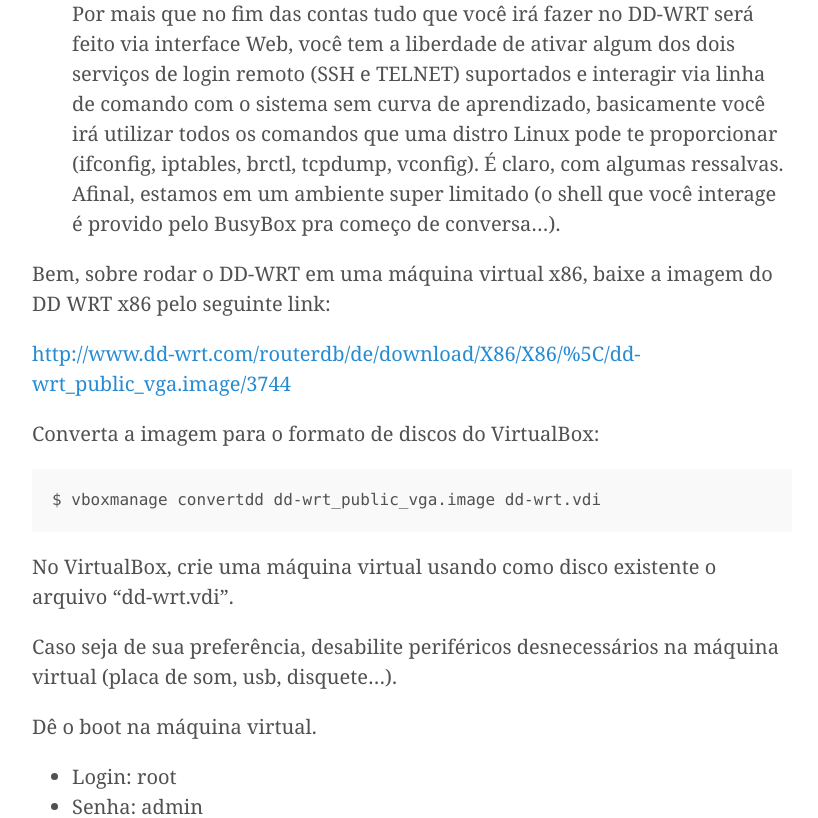
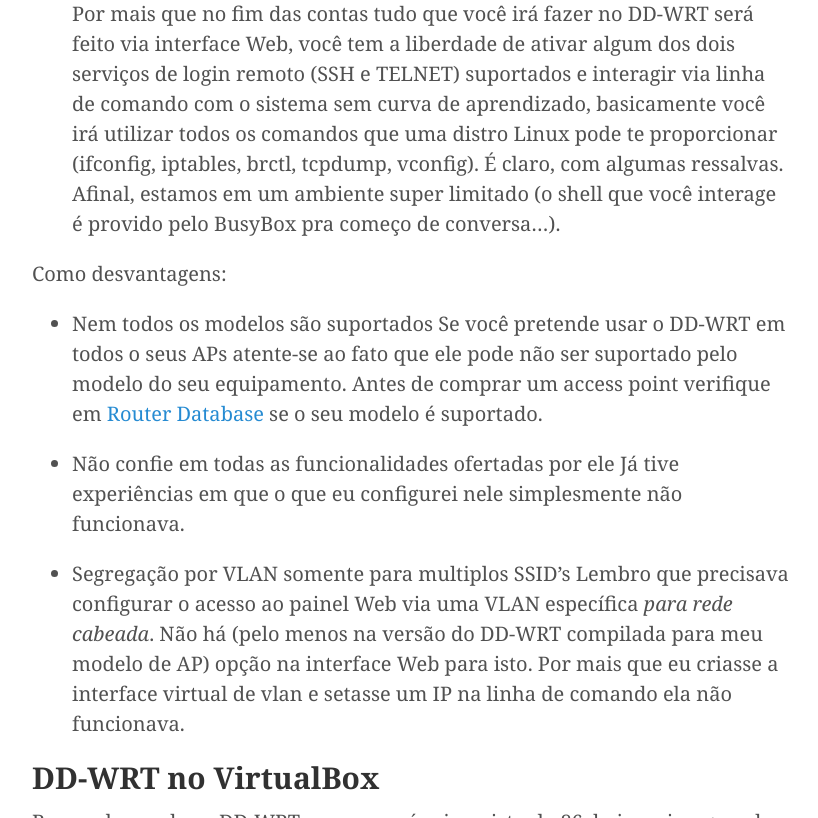
Before and after one commit to Kingm0b/jekyll-minimal-theme, a Jekyll site: the page built from _posts/2016-12-18-dd-wrt-x86.md, in a window 1280 px wide and 900 px high, scrolled down 1336 px, cut to the strip 0-818 px from the top of the window. Shown: the whole strip, without its empty margins (228-1046 px from the left). Built offline with Jekyll 4.4.1, drawn with Linux system fonts in a browser that asks for light colours.

Commit message:
Update 2016-12-18-dd-wrt-x86.md

```diff
--- a/_posts/2016-12-18-dd-wrt-x86.md
+++ b/_posts/2016-12-18-dd-wrt-x86.md
@@ -28,6 +28,19 @@
 * É Linux!
 
    Por mais que no fim das contas tudo que você irá fazer no DD-WRT será feito via interface Web, você tem a liberdade de ativar algum dos dois serviços de login remoto (SSH e TELNET) suportados e interagir via linha de comando com o sistema sem curva de aprendizado, basicamente você irá utilizar todos os comandos que uma distro Linux pode te proporcionar (ifconfig, iptables, brctl, tcpdump, vconfig). É claro, com algumas ressalvas. Afinal, estamos em um ambiente super limitado (o shell que você interage é provido pelo BusyBox pra começo de conversa...).
+
+Como desvantagens:
+
+* Nem todos os modelos são suportados
+   Se você pretende usar o DD-WRT em todos o seus APs atente-se ao fato que ele pode não ser suportado pelo modelo do seu equipamento. Antes de comprar um access point verifique em [Router Database](http://dd-wrt.com/site/support/router-database) se o seu modelo é suportado.
+
+* Não confie em todas as funcionalidades ofertadas por ele
+   Já tive experiências em que o que eu configurei nele simplesmente não funcionava.
+
+* Segregação por VLAN somente para multiplos SSID's
+   Lembro que precisava configurar o acesso ao painel Web via uma VLAN específica *para rede cabeada*. Não há (pelo menos na versão do DD-WRT compilada para meu modelo de AP) opção na interface Web para isto. Por mais que eu criasse a interface virtual de vlan e setasse um IP na linha de comando ela não funcionava.
+
+## DD-WRT no VirtualBox
 
 Bem, sobre rodar o DD-WRT em uma máquina virtual x86, baixe a imagem do DD WRT x86 pelo seguinte link:
 
```
